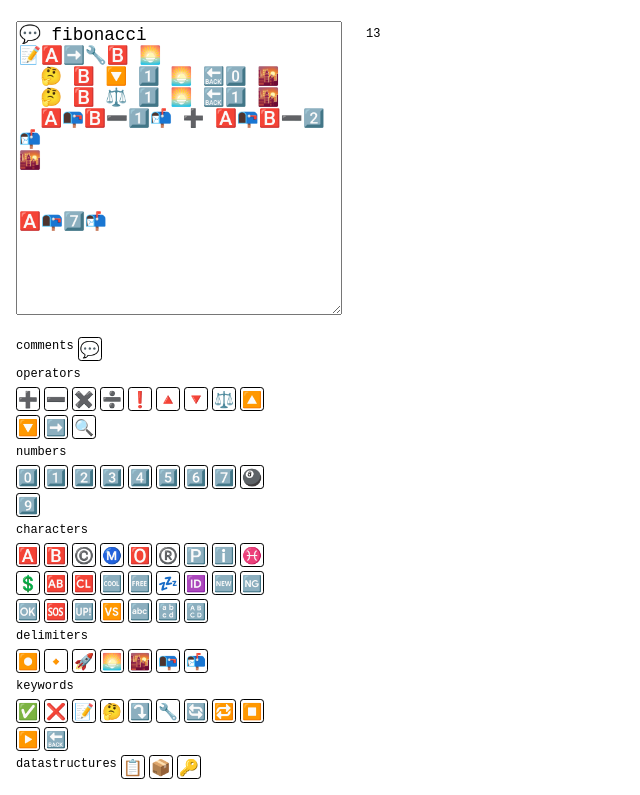
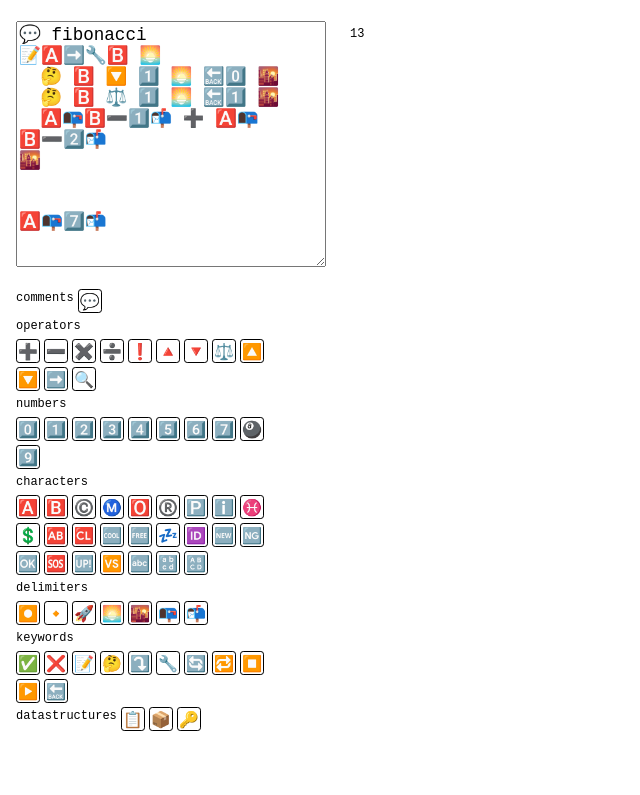
Before and after one commit to pennane/emojiscript, a website built with Vite: page index.html in a window 1280 px wide. Shown: the part 58-853 px from the top of the page, without its empty margins (0-640 px from the left). After the commit the page ends 805 px from the top, so only its background shows below. Built offline with nearby package versions, Linux system fonts and the light colour scheme.

Commit message:
style: change input default size

```diff
--- a/src/style.css
+++ b/src/style.css
@@ -28,8 +28,8 @@ h1 {
 }
 
 .input {
-  width: 20rem;
-  height: 18rem;
+  width: 19rem;
+  height: 15rem;
   min-height: 4rem;
   min-width: 12rem;
   max-width: 32rem;
```
